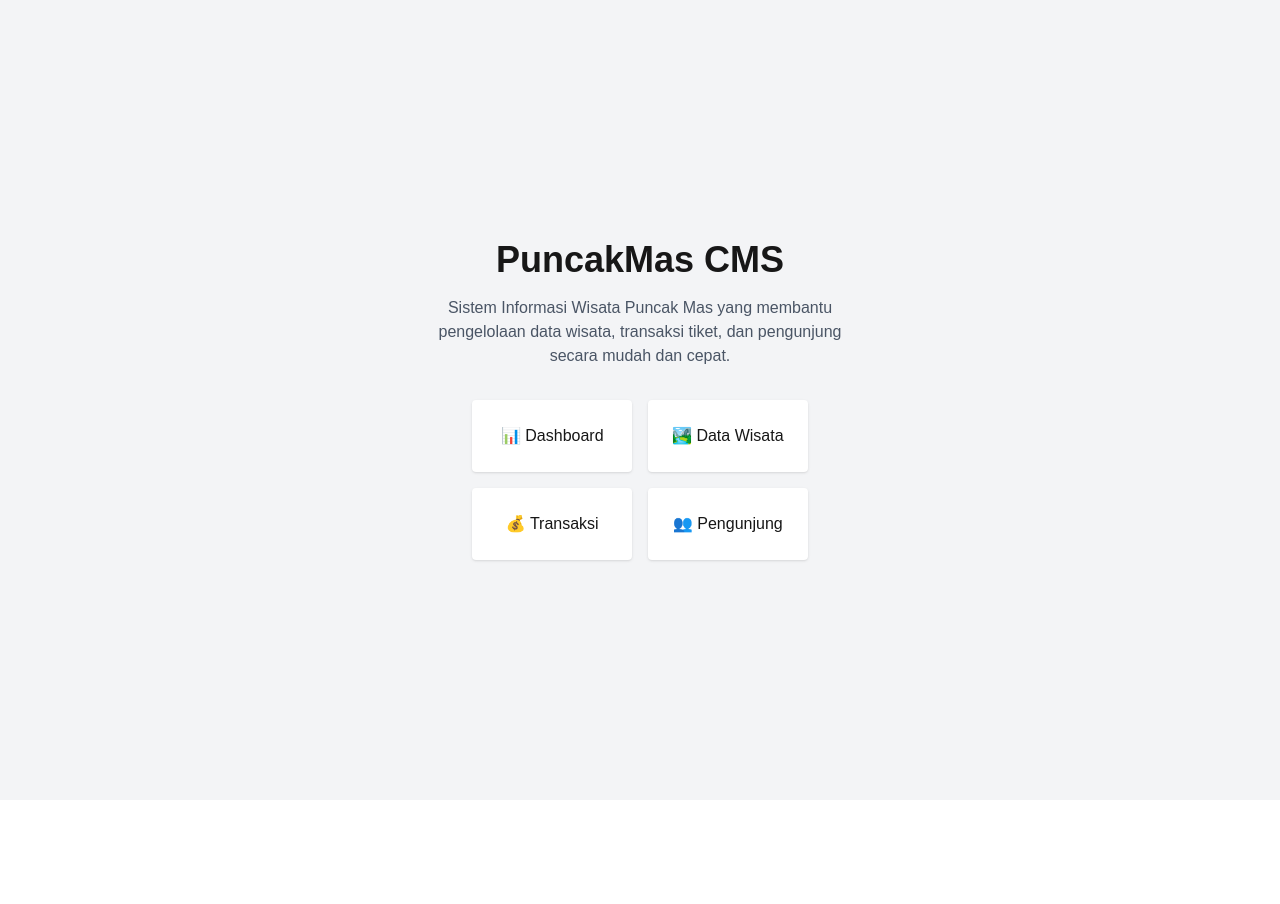
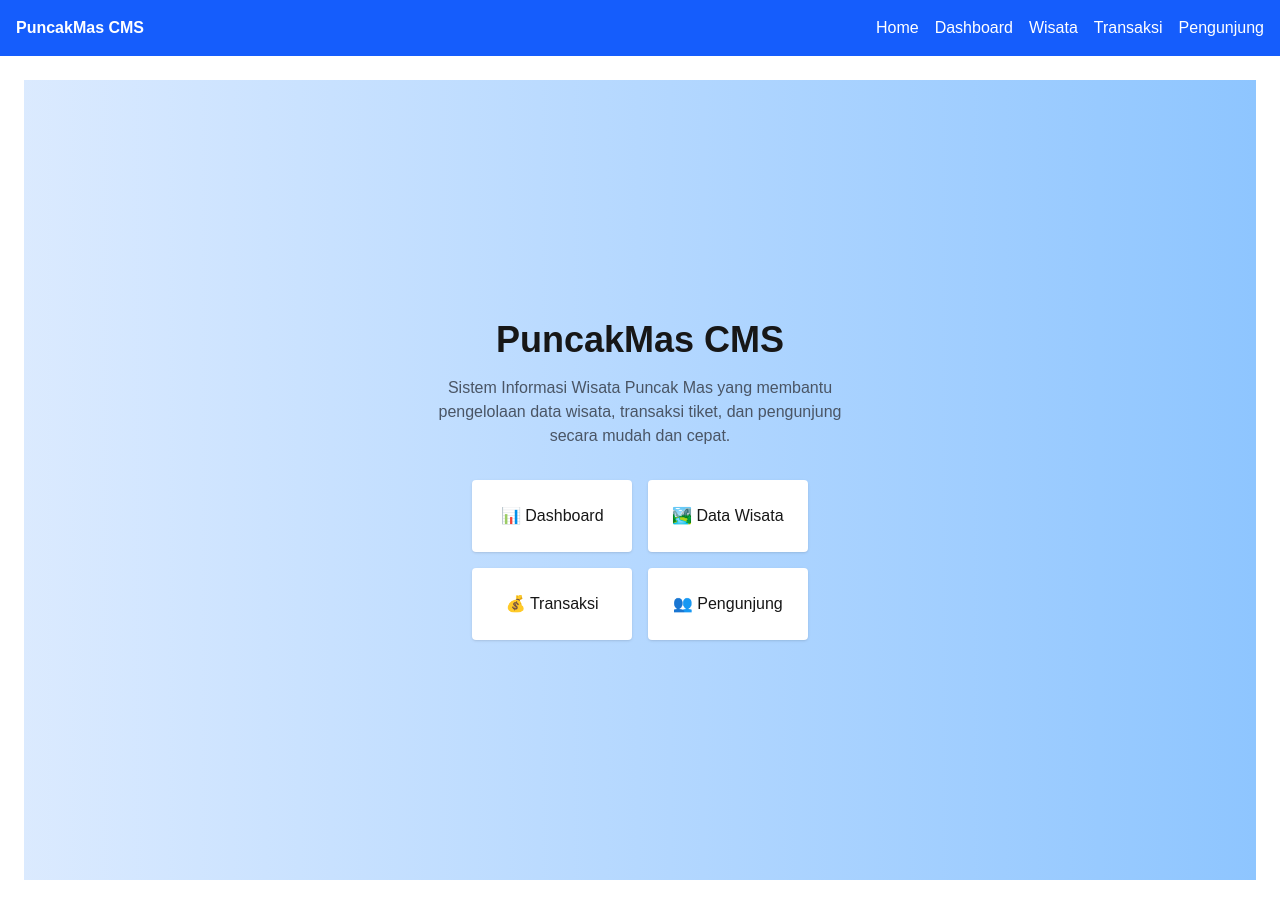
Before and after one commit to jonrenaldomarbun-source/TelukHebat_PuncakMasApp, a Next.js app in the folder cms-frontend/: page / in a window 1280 px wide. Before the commit the page ends 800 px from the top, so only its background shows below. Built offline with nearby package versions, Linux system fonts and the light colour scheme.

Commit message:
Update CMS Yang Page.tsx dan layout.tsx (di app)

```diff
--- a/cms-frontend/src/app/layout.tsx
+++ b/cms-frontend/src/app/layout.tsx
@@ -1,6 +1,7 @@
 import type { Metadata } from "next";
 import { Geist, Geist_Mono } from "next/font/google";
 import "./globals.css";
+import Link from "next/link";
 
 const geistSans = Geist({
   variable: "--font-geist-sans",
@@ -27,7 +28,27 @@ export default function RootLayout({
       lang="en"
       className={`${geistSans.variable} ${geistMono.variable} h-full antialiased`}
     >
-      <body className="min-h-full flex flex-col">{children}</body>
+      <body className="bg-gray-100">
+
+  {/* NAVBAR */}
+  <nav className="bg-blue-600 text-white p-4 flex justify-between">
+    <h1 className="font-bold">PuncakMas CMS</h1>
+
+    <div className="flex gap-4">
+      <Link href="/">Home</Link>
+      <Link href="/dashboard">Dashboard</Link>
+      <Link href="/wisata">Wisata</Link>
+      <Link href="/transaksi">Transaksi</Link>
+      <Link href="/pengunjung">Pengunjung</Link>
+    </div>
+  </nav>
+
+  {/* CONTENT */}
+  <main className="p-6">
+    {children}
+  </main>
+
+</body>
     </html>
   );
 }
--- a/cms-frontend/src/app/page.tsx
+++ b/cms-frontend/src/app/page.tsx
@@ -2,7 +2,7 @@ import Link from "next/link";
 
 export default function Home() {
   return (
-    <div className="min-h-screen flex flex-col items-center justify-center bg-gray-100">
+    <div className="min-h-screen flex flex-col items-center justify-center bg-gradient-to-r from-blue-100 to-blue-300">
 
       {/* TITLE */}
       <h1 className="text-4xl font-bold mb-4">
```
